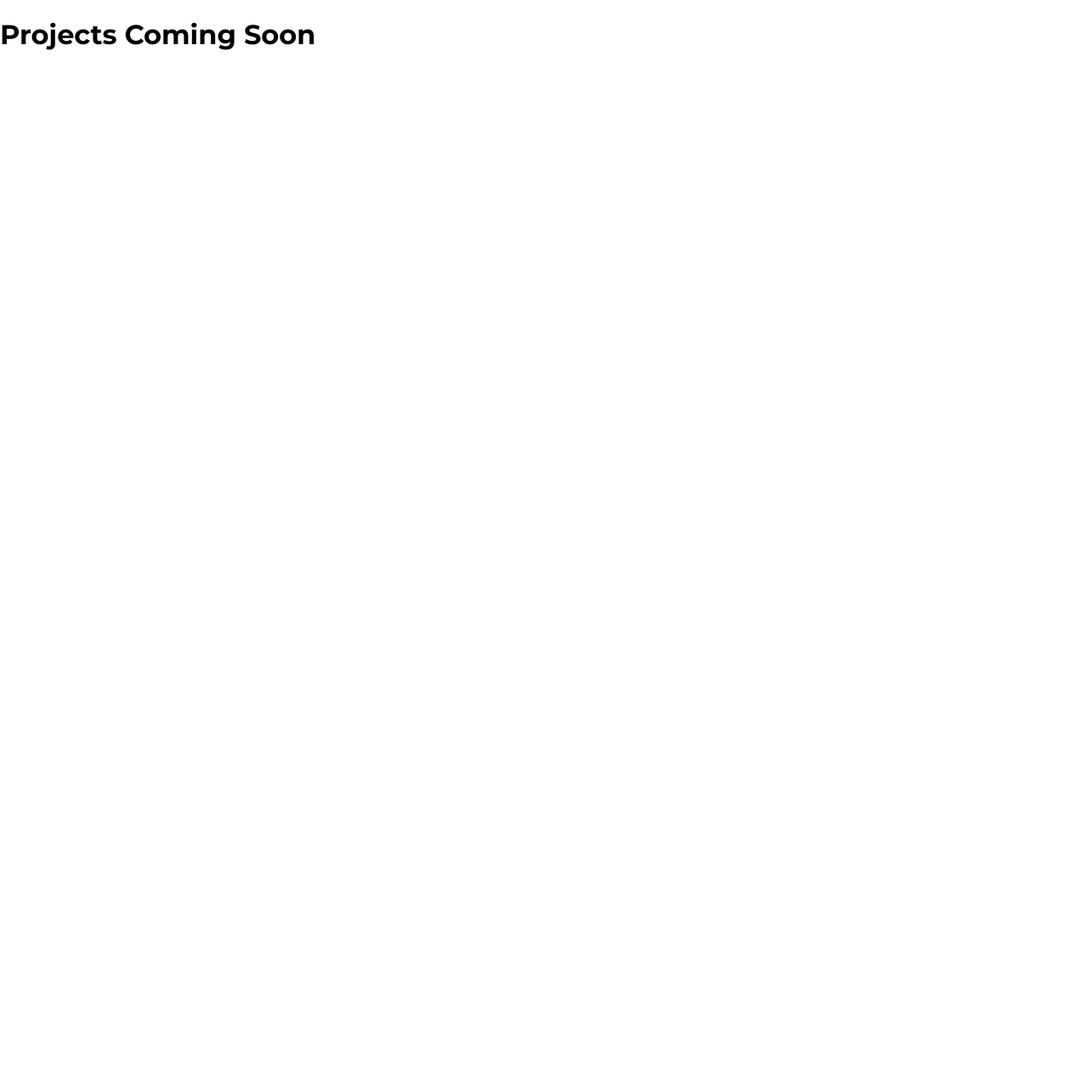
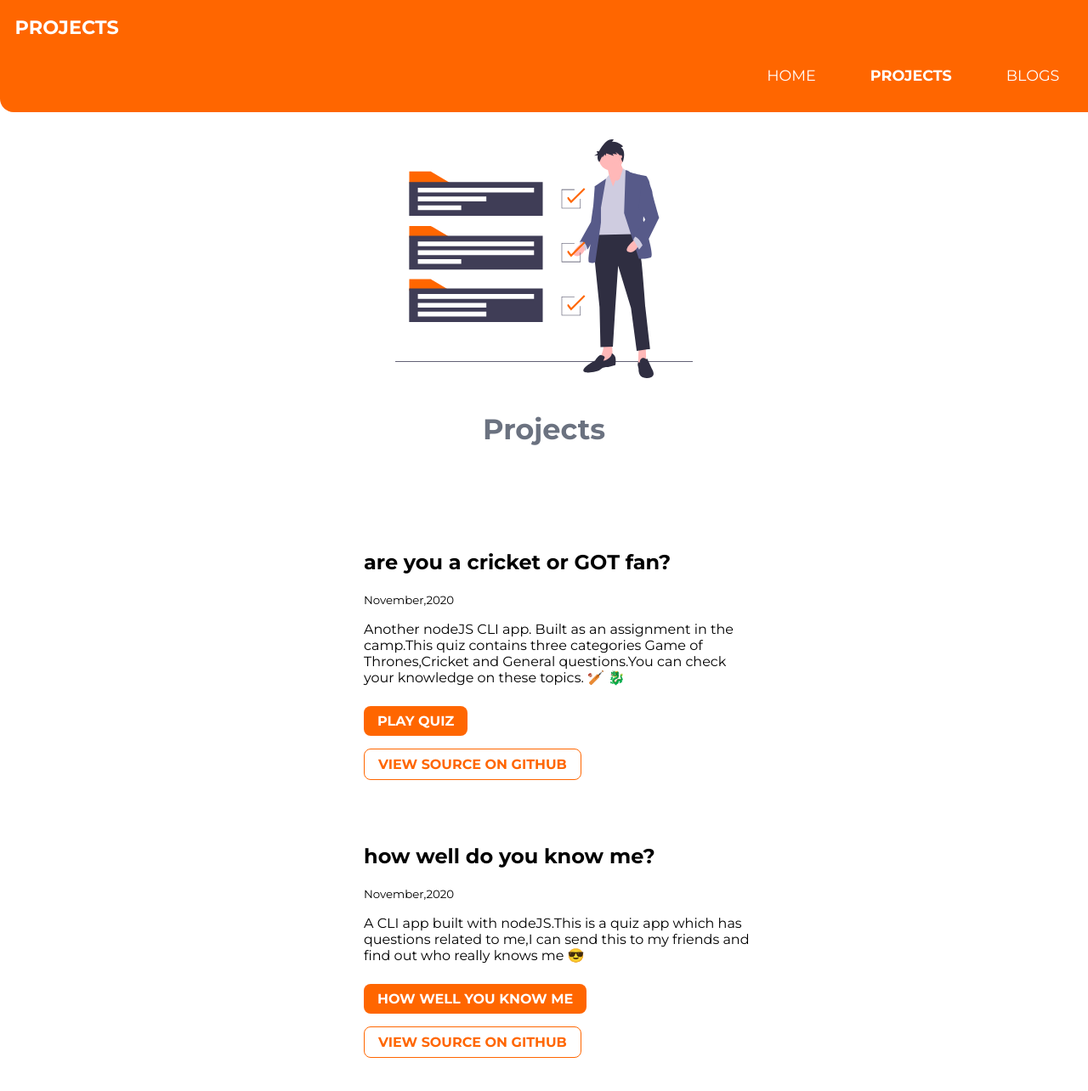
Before and after one commit to vrampranav/my-portfolio, a plain HTML site: page projects.html in a window 1280 px wide. Shown: the whole page at 85% size. Before the commit the page ends 800 px from the top, so only its background shows below. Drawn offline with Linux system fonts and the light colour scheme.

Commit message:
Added Projects

```diff
--- a/css/style.css
+++ b/css/style.css
@@ -23,10 +23,9 @@ hr {
   max-width: 600px;
   margin: auto;
 }
-.container .link {
+.container .gen-link {
   padding: 0;
 }
-
 /* links */
 .link {
   text-decoration: none;
@@ -54,19 +53,15 @@ hr {
   display: inline;
   padding: 1rem;
 }
-/* header */
-header {
-  margin-top: 150px;
-}
+
 /* nav */
 .navigation {
   background-color: var(--primary-color);
   color: white;
-  padding: 0.5rem;
+  padding: 0.1rem;
   border-bottom-left-radius: 1rem;
-  position: fixed;
+  position: sticky;
   top: 0;
-  width: 100%;
 }
 .navigation .link {
   color: white;
@@ -76,7 +71,8 @@ header {
   display: flex;
   justify-content: flex-start;
   font-size: 1.4rem;
-  padding-top: 0.5rem;
+  padding-top: 1rem;
+  padding-left: 1rem;
   font-weight: bold;
 }
 .nav-pills {
@@ -96,6 +92,9 @@ header {
   display: block;
   margin: auto;
 }
+.hero .blog-img {
+  max-height: 280px;
+}
 .hero .hero-heading {
   font-size: 2.1rem;
   text-align: center;
@@ -110,8 +109,11 @@ header {
 .section {
   padding: 2rem;
 }
-.section h1 {
+/* .section h1 {
   text-align: center;
+} */
+.section .container p {
+  padding-bottom: 1rem;
 }
 
 .ow {
@@ -120,15 +122,15 @@ header {
 
 /* footer */
 footer {
+  display: block;
   background-color: var(--primary-color);
-  padding: 2rem;
+  padding: 1rem;
   text-align: center;
   color: white;
   font-weight: bold;
   border-top-right-radius: 1rem;
-  position: fixed;
+  /* position: sticky; */
   bottom: 0;
-  width: 100%;
 }
 footer .link {
   color: white;
@@ -136,3 +138,13 @@ footer .link {
 footer ul {
   padding-inline-start: 0px;
 }
+
+@media (max-width: 800px) {
+  .list-inline-item {
+    display: block;
+    padding: 0.5rem;
+  }
+  footer {
+    text-align: left;
+  }
+}
--- a/projects.html
+++ b/projects.html
@@ -9,7 +9,63 @@
 </head>
 
 <body>
-    <h1>Projects Coming Soon</h1>
+    <nav class="container navigation">
+        <div class="nav-brand">PROJECTS</div>
+        <ul class="list-non-bullet nav-pills">
+            <li class="list-inline-item">
+                <a class="link" href="/index.html">HOME</a>
+            </li>
+            <li class="list-inline-item">
+                <a class="link link-active" href="/projects.html">PROJECTS</a>
+            </li>
+            <li class="list-inline-item">
+                <a class="link" href="/blogs.html">BLOGS</a>
+            </li>
+        </ul>
+    </nav>
+    <div class="container container-center">
+        <header class="hero">
+            <img class="hero-image" src="img/project.svg" alt="hero image">
+            <h1 class="hero-heading">Projects</h1>
+        </header>
+        <ul class="list-non-bullet">
+            <li>
+                <section class="section">
+                    <div class="container">
+                        <h1>are you a cricket or GOT fan?</h1>
+                        <small>November,2020</small>
+                        <p>Another nodeJS CLI app. Built as an assignment in the camp.This quiz contains three
+                            categories Game of Thrones,Cricket and General questions.You can check your knowledge on
+                            these topics. 🏏 🐉 </p>
+                        <p><a class="link primary-link"
+                                href="https://repl.it/@vrampranav/Project-2-assignmentOne?embed=1?output=1" target="
+                                            _blank">PLAY QUIZ</a></p>
+                        <a class="link secondary-link" href="https://github.com/vrampranav/categoryQuiz-CLI-app"
+                            target="_blank">VIEW
+                            SOURCE ON GITHUB</a>
+                    </div>
+                </section>
+            </li>
+            <li>
+                <section class="section">
+                    <div class="container">
+                        <h1>how well do you know me?</h1>
+                        <small>November,2020</small>
+                        <p>A CLI app built with nodeJS.This is a quiz app which has questions related to me,I can send
+                            this to my friends and find out who really knows me 😎 </p>
+                        <p><a class="link primary-link"
+                                href="https://repl.it/@vrampranav/Project1-Quiz-AboutMe?embed=1?output=1" target="
+                                _blank">HOW WELL
+                                YOU KNOW ME</a></p>
+                        <a class="link secondary-link" href="https://github.com/vrampranav/aboutMeQuiz-CLI-app"
+                            target="_blank">VIEW
+                            SOURCE ON GITHUB</a>
+                    </div>
+                </section>
+            </li>
+        </ul>
+
+    </div>
 </body>
 
 </html>
```
Also changed, not shown: blogs.html (+29 -1 lines), index.html (+14 -11 lines), img/blog.svg (added), img/project.svg (added).
